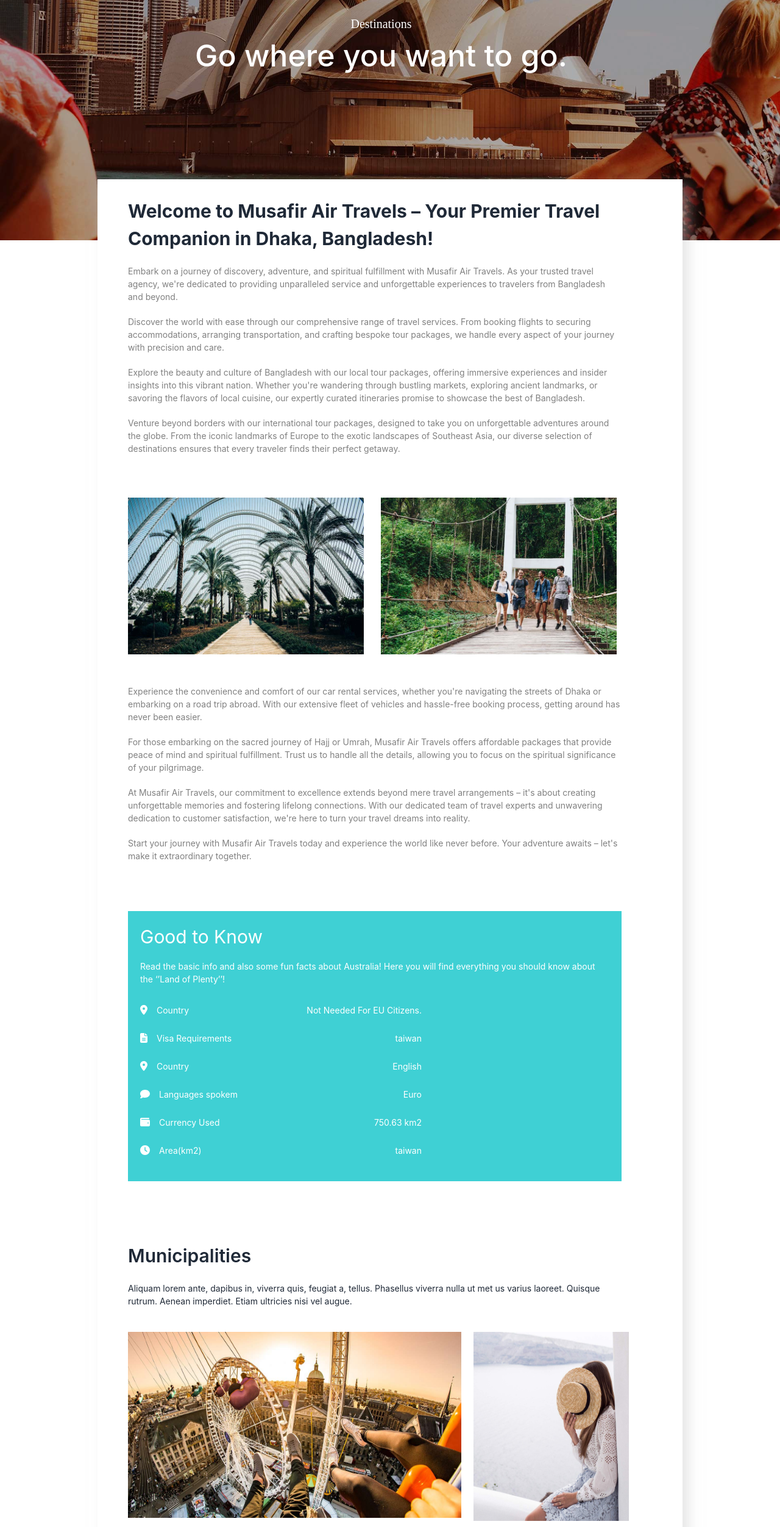
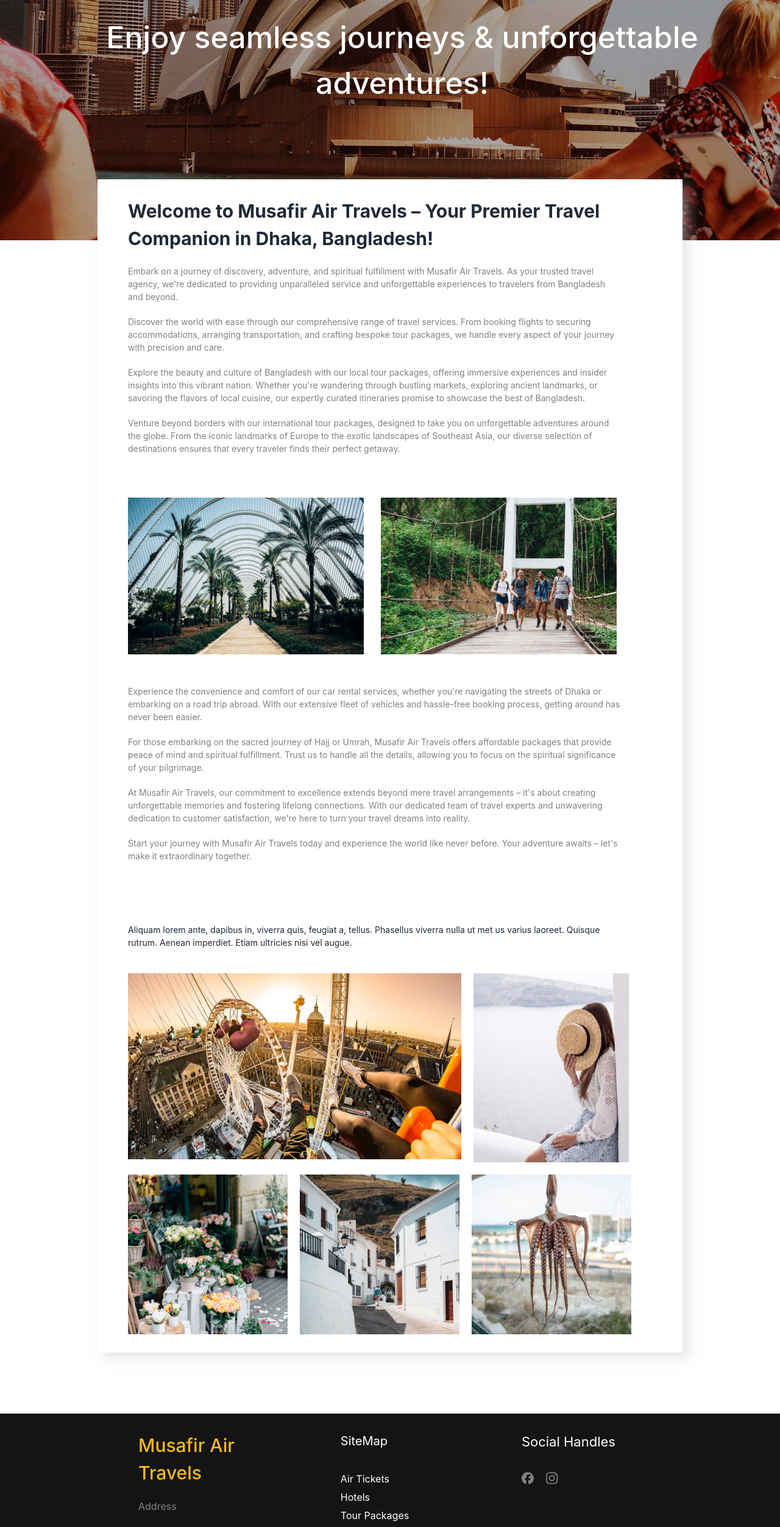
Before and after one commit to sazzadhossain1/musafir, a React (Create React App) app: page / in a window 1280 px wide. Shown: the part 234-2738 px from the top of the page at 61% size. Built offline with nearby package versions, Linux system fonts and the light colour scheme.

Commit message:
recorrection some content

```diff
--- a/src/App.js
+++ b/src/App.js
@@ -38,7 +38,7 @@
           element: <TourPackages></TourPackages>,
         },
         {
-          path: "/carRental",
+          path: "/visaService",
           element: <CarRental></CarRental>,
         },
         {
--- a/src/component/CarRental/CarRental.js
+++ b/src/component/CarRental/CarRental.js
@@ -6,7 +6,7 @@
   return (
     <div>
       <div className="carRental_parent_div">
-        <h1>Car Rental</h1>
+        <h1>Visa Service</h1>
       </div>
 
       <div>
--- a/src/component/Footer/Footer.css
+++ b/src/component/Footer/Footer.css
@@ -33,6 +33,9 @@
   font-size: 20px;
   margin-bottom: 32px;
 }
+.footer_navigation_menu {
+  line-height: 30px;
+}
 .footer_subscribe_to {
   font-size: 22px;
   margin-bottom: 32px;
@@ -61,7 +64,14 @@
 .Aliquam_lorem {
   color: gray;
 }
+.social_media {
+  font-size: 20px;
+}
 
+.social_media_instagram {
+  font-size: 22px;
+  margin-left: 20px;
+}
 @media screen and (max-width: 1250px) {
   .footer_parent_grid_div {
     grid-template-columns: repeat(3, 1fr);
--- a/src/component/Footer/Footer.js
+++ b/src/component/Footer/Footer.js
@@ -7,6 +7,8 @@
   faPhone,
 } from "@fortawesome/free-solid-svg-icons";
 import musafirAirTravelLogo from "../../accets/MusafirAirTravelsLogo.png";
+import { Link } from "react-router-dom";
+import { faFacebook, faInstagram } from "@fortawesome/free-brands-svg-icons";
 
 const Footer = () => {
   return (
@@ -43,21 +45,27 @@
         </div>
 
         <div>
-          <h3 className="our_recent_posts">Our Recent Posts</h3>
-          <div>
-            <small> Lorem ipsum dolor sit amet.</small>
+          <h3 className="our_recent_posts">SiteMap</h3>
+          <div className="footer_navigation_menue_div">
+            <Link to="/airTickets" className="footer_navigation_menu">
+              Air Tickets
+            </Link>
             <br />
-            <small>september 7, 2024</small>
-          </div>
-          <div>
-            <small> Lorem ipsum dolor sit amet.</small>
+            <Link to="/hotels" className="footer_navigation_menu">
+              Hotels
+            </Link>
             <br />
-            <small>september 7, 2024</small>
-          </div>
-          <div>
-            <small> Lorem ipsum dolor sit amet.</small>
+            <Link to="/tourPackages" className="footer_navigation_menu">
+              Tour Packages
+            </Link>
             <br />
-            <small>september 7, 2024</small>
+            <Link to="/visaService" className="footer_navigation_menu">
+              Visa Service
+            </Link>
+            <br />
+            <Link to="/hajjUmrah" className="footer_navigation_menu">
+              Hajj/Umrah
+            </Link>
           </div>
         </div>
         {/* <div>
@@ -74,10 +82,13 @@
         </div> */}
         <div>
           <h3 className="ourInstagram">Social Handles</h3>
-          <p className="Aliquam_lorem">
-            Aliquam lorem ante, dapibus inviver raqui feugiat a, tellus.
-            Phasellus null
-          </p>
+          <div className="Aliquam_lorem">
+            <FontAwesomeIcon className="social_media" icon={faFacebook} />
+            <FontAwesomeIcon
+              className="social_media_instagram"
+              icon={faInstagram}
+            />
+          </div>
         </div>
       </div>
       <span className="footer_qode">
--- a/src/component/HeroSection/HeroSection.css
+++ b/src/component/HeroSection/HeroSection.css
@@ -11,7 +11,7 @@
 }
 .hero_text_div {
   position: absolute;
-  margin-left: 570px;
+  margin-left: 250px;
   margin-top: 150px;
 }
 .destination {
@@ -29,42 +29,70 @@
 
 @media screen and (max-width: 1650px) {
   .hero_text_div {
-    margin-left: 510px;
+    margin-left: 220px;
+  }
+}
+@media screen and (max-width: 1600px) {
+  .hero_text_div {
+    margin-left: 200px;
+  }
+}
+@media screen and (max-width: 1570px) {
+  .hero_text_div {
+    margin-left: 187px;
   }
 }
 @media screen and (max-width: 1550px) {
   .hero_text_div {
-    margin-left: 470px;
+    margin-left: 175px;
   }
 }
 @media screen and (max-width: 1450px) {
   .hero_text_div {
-    margin-left: 400px;
+    margin-left: 130px;
+  }
+}
+@media screen and (max-width: 1400px) {
+  .hero_text_div {
+    margin-left: 110px;
+  }
+}
+@media screen and (max-width: 1350px) {
+  .hero_text_div {
+    margin-left: 70px;
   }
 }
 @media screen and (max-width: 1300px) {
   .hero_text_div {
-    margin-left: 320px;
+    margin-left: 40px;
   }
 }
 @media screen and (max-width: 1200px) {
   .hero_text_div {
-    margin-left: 280px;
+    margin-left: 0px;
   }
 }
 @media screen and (max-width: 1080px) {
   .hero_text_div {
-    margin-left: 240px;
+    margin-left: 0px;
   }
 }
 @media screen and (max-width: 1050px) {
   .hero_text_div {
-    margin-left: 210px;
+    margin-left: 0px;
   }
 }
 @media screen and (max-width: 1024px) and (max-height: 1366px) {
   .hero_section_parent_div {
     height: 35vh;
+  }
+}
+@media screen and (max-width: 1024px) and (max-height: 707px) {
+  .hero_section_parent_div {
+    height: 50vh;
+  }
+  .hero_text_div {
+    margin-top: 50px;
   }
 }
 @media screen and (max-width: 1024px) and (max-height: 600px) {
@@ -77,12 +105,12 @@
 }
 @media screen and (max-width: 1000px) {
   .hero_text_div {
-    margin-left: 190px;
+    margin-left: 0px;
   }
 }
 @media screen and (max-width: 950px) {
   .hero_text_div {
-    margin-left: 200px;
+    margin-left: 0px;
   }
   .italy {
     font-size: 45px;
@@ -95,7 +123,7 @@
 }
 @media screen and (max-width: 870px) {
   .hero_text_div {
-    margin-left: 195px;
+    margin-left: 0px;
   }
   .italy {
     font-size: 40px;
@@ -109,9 +137,17 @@
     font-size: 40px;
   }
 }
+@media screen and (max-width: 853px) and (max-height: 707px) {
+  .hero_text_div {
+    margin-left: 0px;
+  }
+  .italy {
+    font-size: 40px;
+  }
+}
 @media screen and (max-width: 830px) and (max-height: 707px) {
   .hero_text_div {
-    margin-left: 180px;
+    margin-left: 0px;
   }
 }
 @media screen and (max-width: 800px) and (max-height: 1280px) {
@@ -121,17 +157,17 @@
 }
 @media screen and (max-width: 800px) and (max-height: 707px) {
   .hero_text_div {
-    margin-left: 165px;
+    margin-left: 0px;
   }
 }
 @media screen and (max-width: 750px) {
   .hero_text_div {
-    margin-left: 140px;
+    margin-left: 0px;
   }
 }
 @media screen and (max-width: 700px) {
   .hero_text_div {
-    margin-left: 135px;
+    margin-left: 0px;
   }
   .italy {
     font-size: 35px;
@@ -139,7 +175,7 @@
 }
 @media screen and (max-width: 650px) {
   .hero_text_div {
-    margin-left: 115px;
+    margin-left: 0px;
   }
 }
 @media screen and (max-width: 640px) and (max-height: 360px) {
@@ -154,7 +190,7 @@
 }
 @media screen and (max-width: 620px) {
   .hero_text_div {
-    margin-left: 125px;
+    margin-left: 0px;
   }
   .italy {
     font-size: 30px;
@@ -162,12 +198,12 @@
 }
 @media screen and (max-width: 570px) {
   .hero_text_div {
-    margin-left: 110px;
+    margin-left: 0px;
   }
 }
 @media screen and (max-width: 550px) {
   .hero_text_div {
-    margin-left: 100px;
+    margin-left: 0px;
   }
 }
 @media screen and (max-width: 540px) and (max-height: 720px) {
@@ -177,7 +213,7 @@
 }
 @media screen and (max-width: 530px) {
   .hero_text_div {
-    margin-left: 115px;
+    margin-left: 0px;
   }
   .italy {
     font-size: 25px;
@@ -185,17 +221,17 @@
 }
 @media screen and (max-width: 500px) {
   .hero_text_div {
-    margin-left: 95px;
+    margin-left: 0px;
   }
 }
 @media screen and (max-width: 450px) {
   .hero_text_div {
-    margin-left: 75px;
+    margin-left: 0px;
   }
 }
 @media screen and (max-width: 430px) {
   .hero_text_div {
-    margin-left: 65px;
+    margin-left: 0px;
   }
 }
 @media screen and (max-width: 414px) and (max-height: 736px) {
--- a/src/component/HeroSection/HeroSection.js
+++ b/src/component/HeroSection/HeroSection.js
@@ -7,8 +7,10 @@
     <div className="hero_section_parent_div">
       {/* <img src={heroPhoto} alt="" /> */}
       <div className="hero_text_div">
-        <p className="destination">Destinations</p>
-        <h1 className="italy">Go where you want to go.</h1>
+        {/* <p className="destination">Destinations</p> */}
+        <h1 className="italy">
+          Enjoy seamless journeys & unforgettable adventures!
+        </h1>
       </div>
     </div>
   );
--- a/src/component/Home/Home.js
+++ b/src/component/Home/Home.js
@@ -15,7 +15,7 @@
       <div className="home_flex_div">
         <div>
           <TouristPlaces></TouristPlaces>
-          <GoodToKnow></GoodToKnow>
+          {/* <GoodToKnow></GoodToKnow> */}
           <Municipalities></Municipalities>
           {/* <LeaveAreply></LeaveAreply> */}
         </div>
--- a/src/component/Municipalities/Municipalities.js
+++ b/src/component/Municipalities/Municipalities.js
@@ -9,7 +9,7 @@
 const Municipalities = () => {
   return (
     <div className="Municipalities_parent_div">
-      <h1 className="Municipalities_heading">Municipalities</h1>
+      {/* <h1 className="Municipalities_heading">Municipalities</h1> */}
       <p>
         Aliquam lorem ante, dapibus in, viverra quis, feugiat a, tellus.
         Phasellus viverra nulla ut met us varius laoreet. Quisque rutrum. Aenean
--- a/src/component/Navigation/Navigation.js
+++ b/src/component/Navigation/Navigation.js
@@ -87,13 +87,13 @@
               <Link to="/tourpackages">Tour Packages</Link>
             </li>
             <li>
-              <Link to="/carrental">Car Rental</Link>
+              <Link to="/visaService">Visa Service</Link>
             </li>
             <li>
               <Link to="/hajjUmrah">Hajj/Umrah</Link>
             </li>
             <li>
-              <Link to="/contact">Contact</Link>
+              <Link to="">Contact</Link>
             </li>
             {/* <li>
               <Link className="login" to="/login">
```
